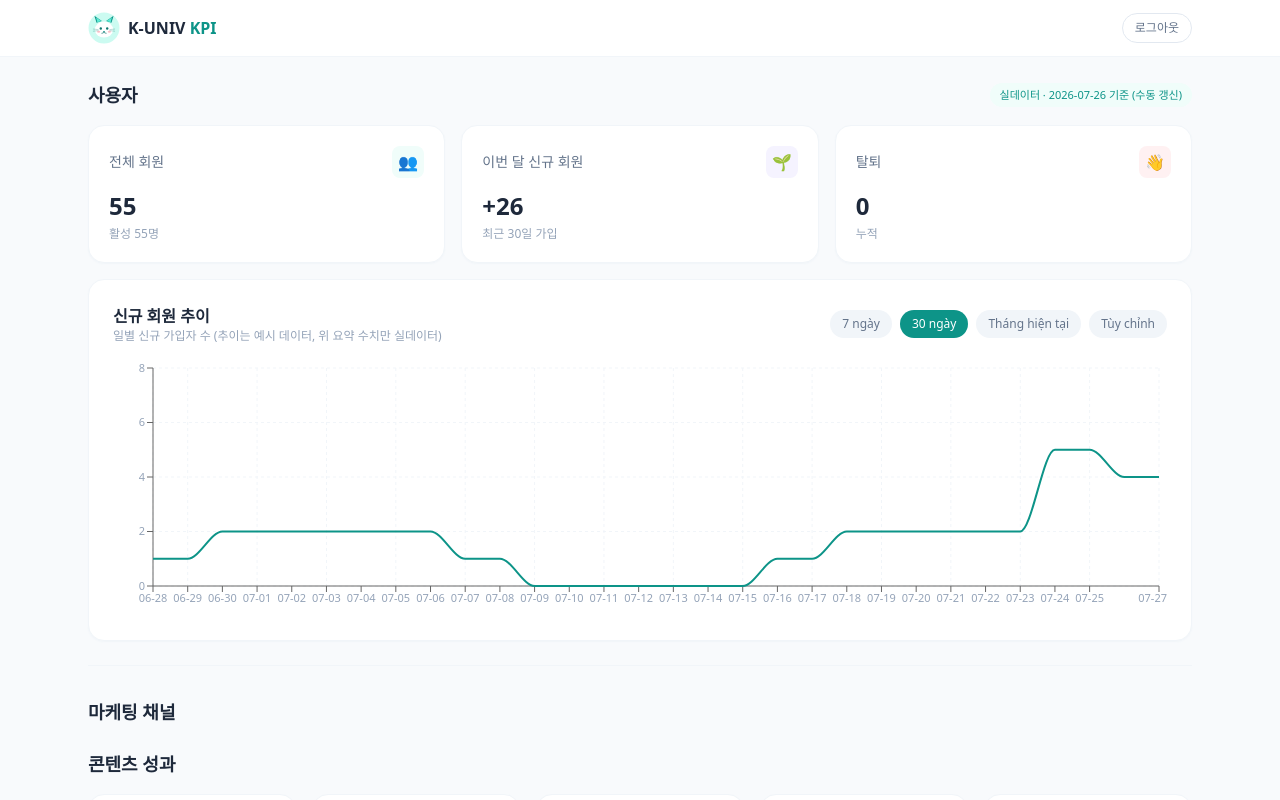
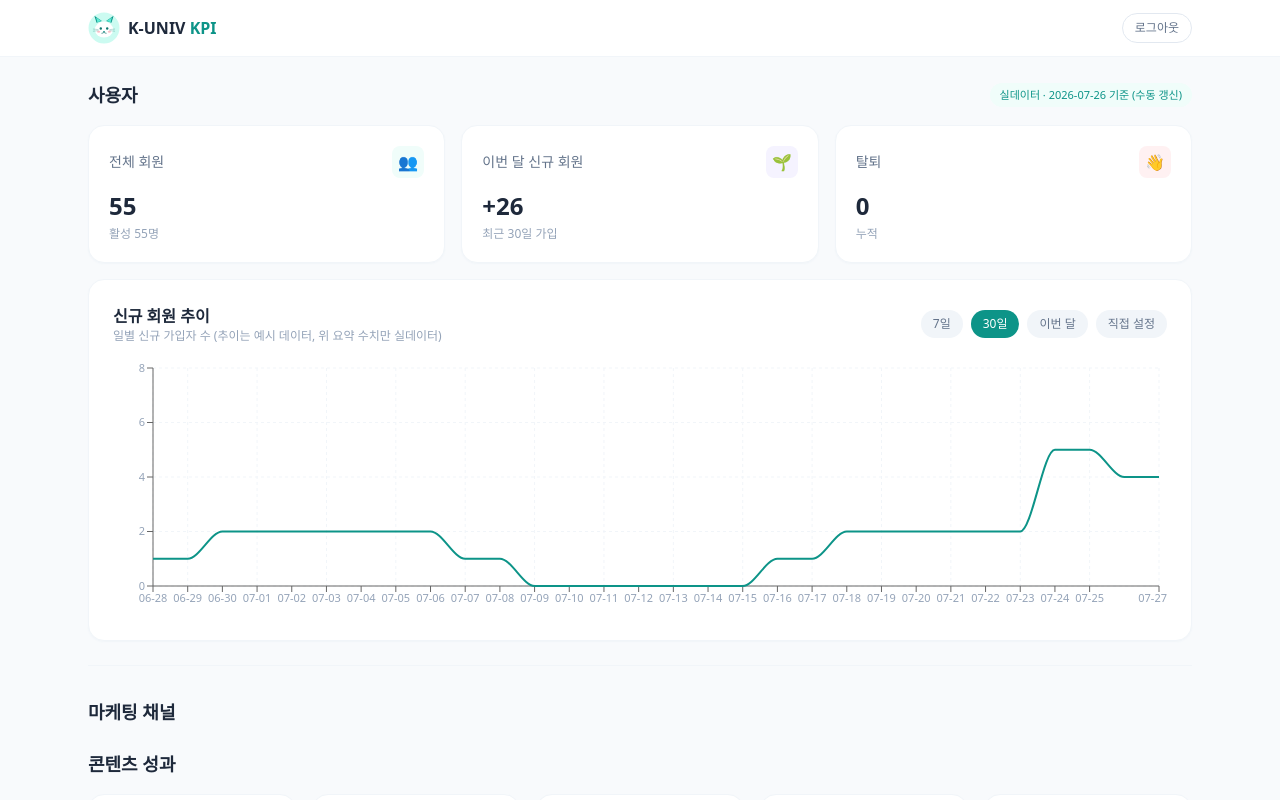
Before and after one commit to Gaumeoandanh/kuniv-kpi-dashboard, a Next.js app: page /dashboard in a window 1280 px wide. Shown: the top 800 px of the page. Built offline with nearby package versions, Linux system fonts and the light colour scheme.

Commit message:
Update DateRangeSelector.tsx

```diff
--- a/components/dashboard/DateRangeSelector.tsx
+++ b/components/dashboard/DateRangeSelector.tsx
@@ -47,10 +47,10 @@ export default function DateRangeSelector({
   }
 
   const presets: { key: DateRangePreset; label: string }[] = [
-    { key: "7d", label: "7 ngày" },
-    { key: "30d", label: "30 ngày" },
-    { key: "thisMonth", label: "Tháng hiện tại" },
-    { key: "custom", label: "Tùy chỉnh" },
+    { key: "7d", label: "7일" },
+    { key: "30d", label: "30일" },
+    { key: "thisMonth", label: "이번 달" },
+    { key: "custom", label: "직접 설정" },
   ];
 
   return (
```
